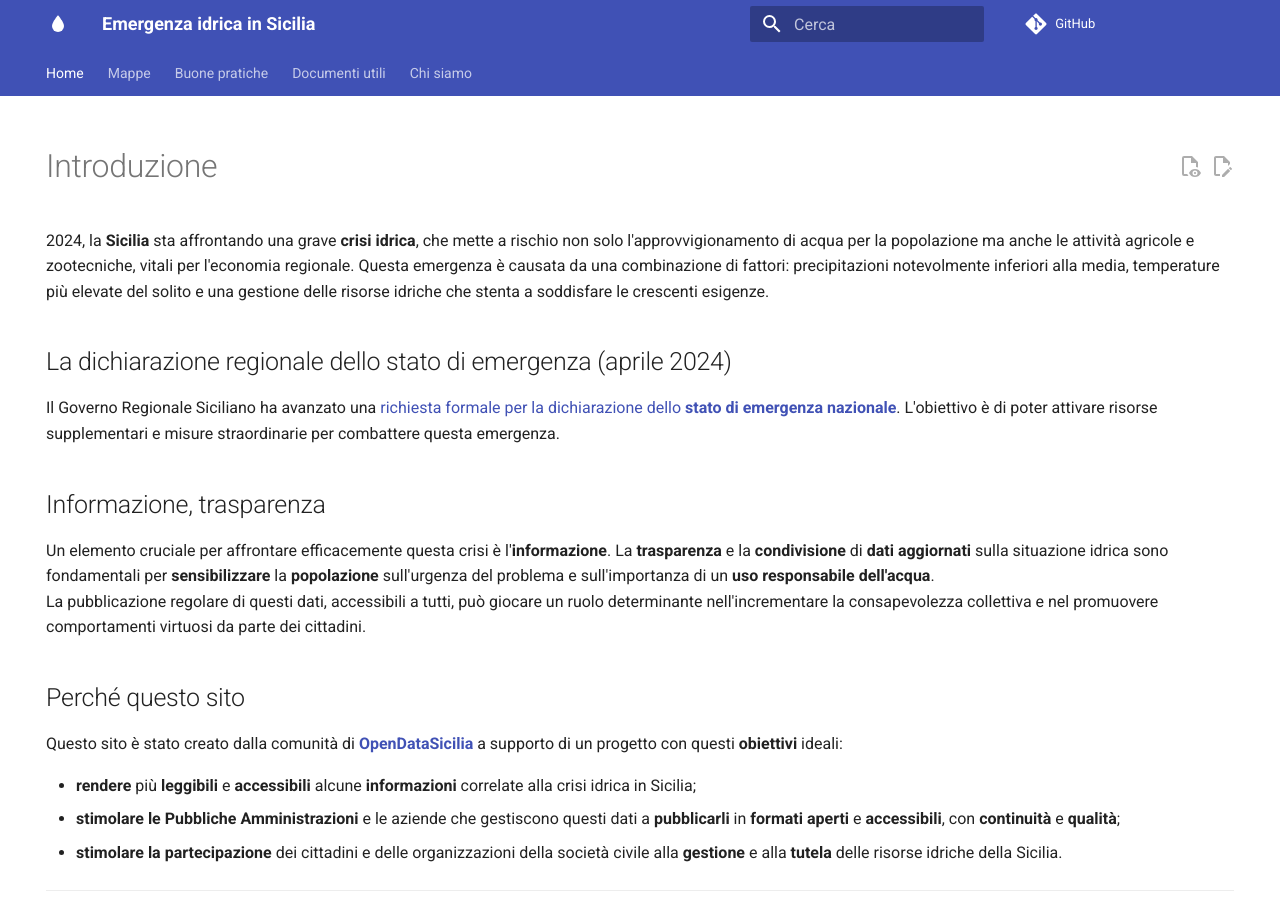
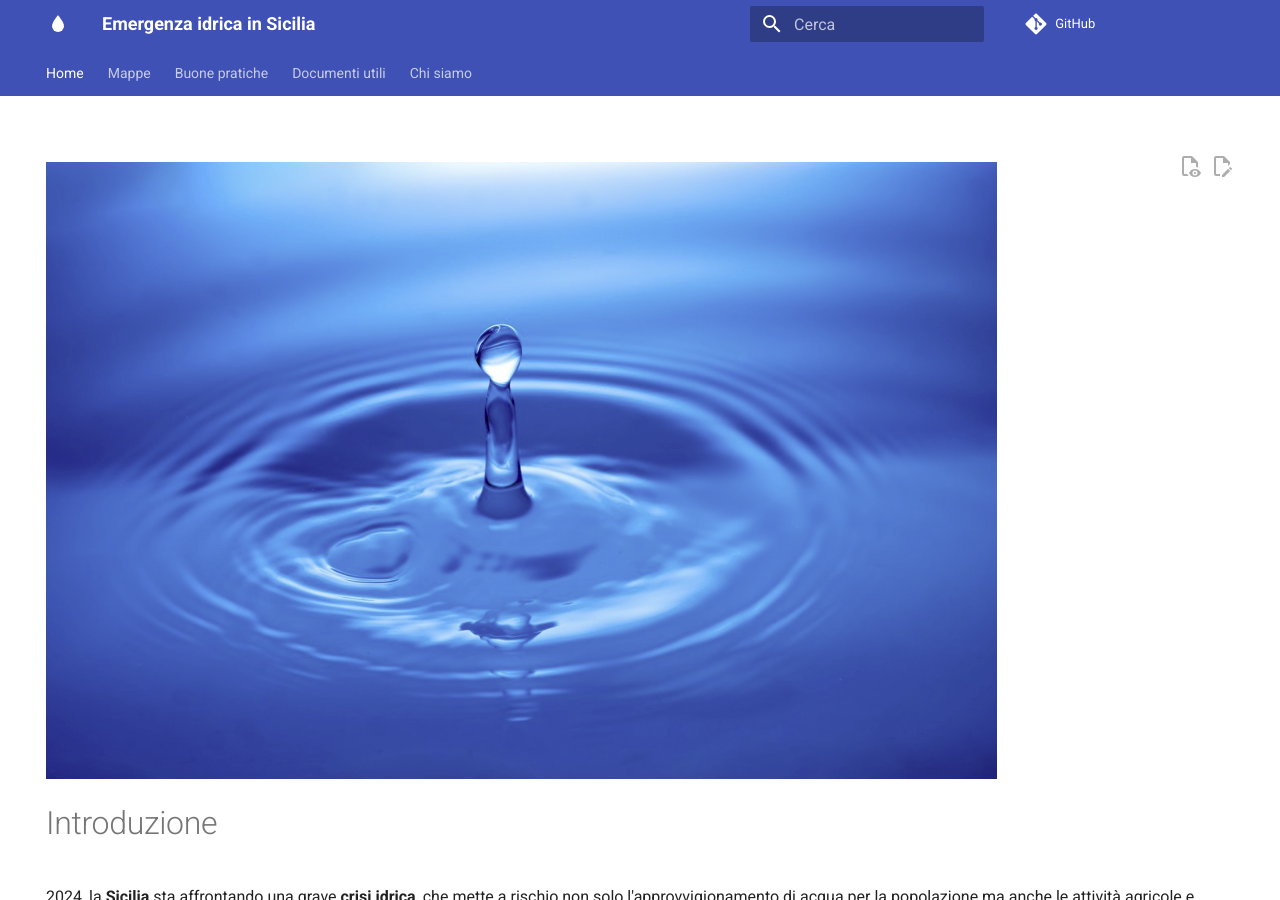
Before and after one commit to opendatasicilia/emergenza-idrica-sicilia, an MkDocs documentation site: the page built from docs/index.md, in a window 1280 px wide and 900 px high. Built offline with MkDocs 1.6.1 and Material for MkDocs 9.7.7, drawn with Linux system fonts in a browser that asks for light colours; comment, search, counter and statistics services are not loaded.

Commit message:
Update index.md

```diff
--- a/docs/index.md
+++ b/docs/index.md
@@ -6,6 +6,7 @@ title: Emergenza idrica in Sicilia
 description: Un progetto per la trasparenza e la condivisione di dati sulla crisi idrica in Sicilia
 ---
 
+![](https://raw.githubusercontent.com/opendatasicilia/emergenza-idrica-sicilia/main/docs/img/water.PNG)
 
 # Introduzione
 
```
